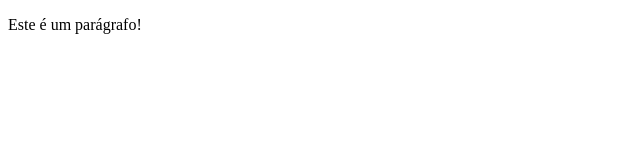
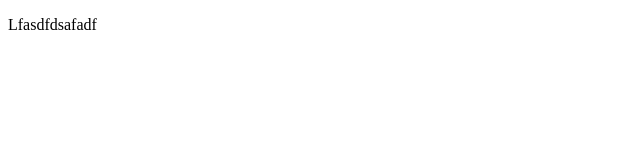
Before and after one commit to barretovinicius/progweb, a plain HTML site: page index.html in a window 1280 px wide. Shown: the full height of the page, 0-640 px from the left. Drawn offline with Linux system fonts and the light colour scheme.

Commit message:
Erro de Arquivo

```diff
--- a/index.html
+++ b/index.html
@@ -5,7 +5,7 @@
 </head>
 
 <body>
-	<p>Este é um parágrafo!</p>
+	<p>Lfasdfdsafadf</p>
 </body>
 
 </html>
```
